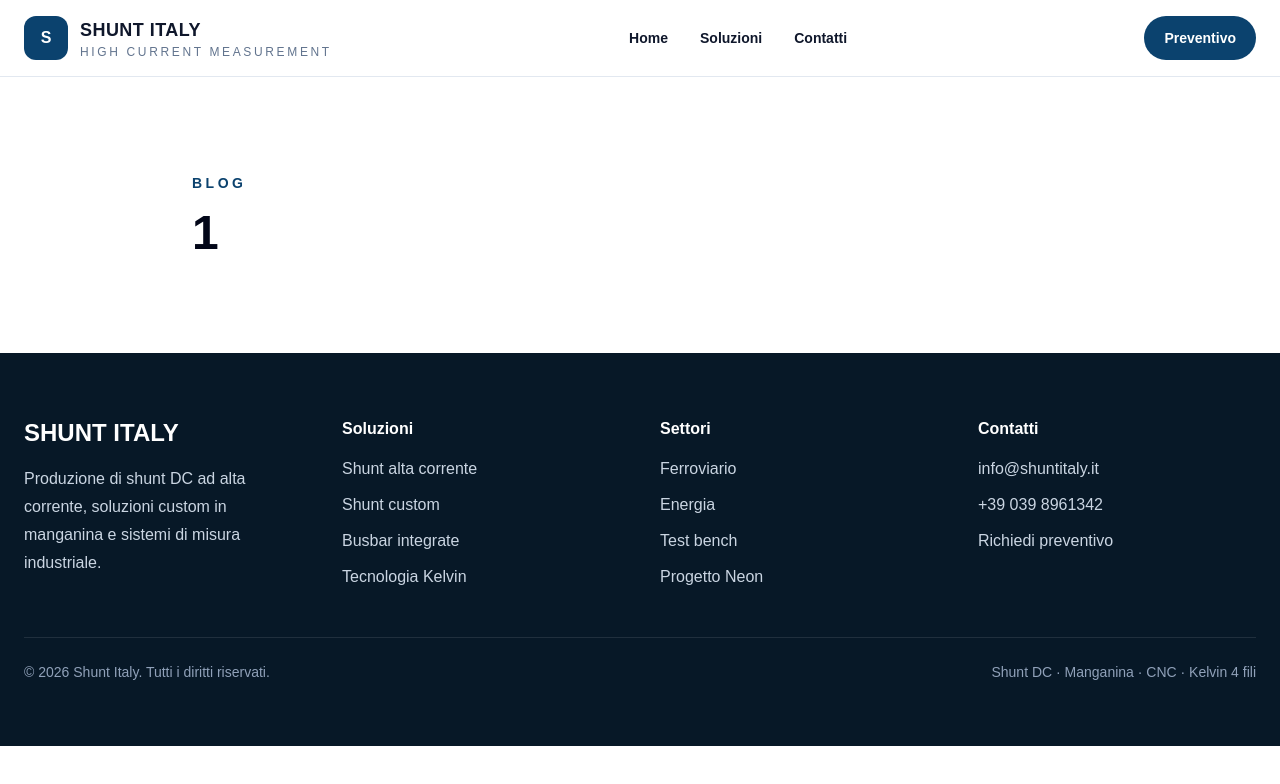
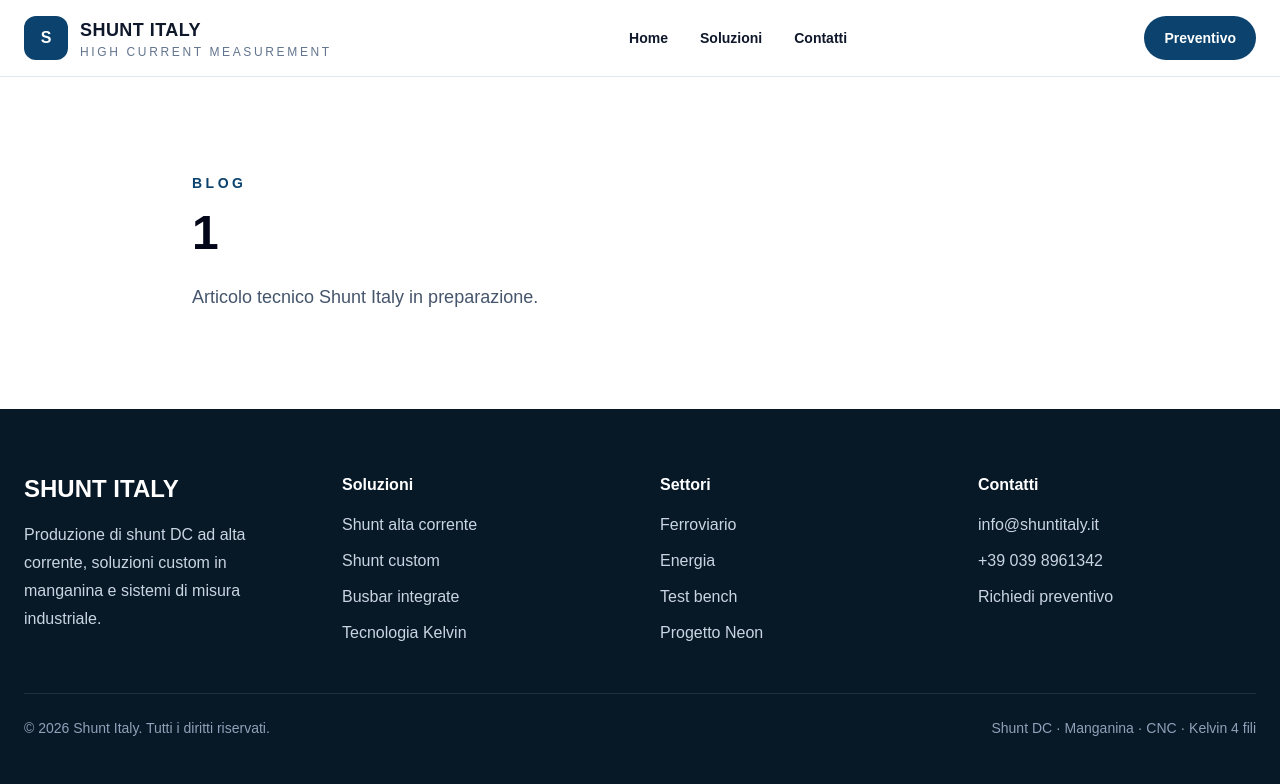
Before and after one commit to SHUNTITALY/shuntitaly-website, a Next.js app: page /blog/1 in a window 1280 px wide. Shown: the top 784 px of the page. Built offline with nearby package versions, Linux system fonts and the light colour scheme.

Commit message:
fix blog slug page for next 16

```diff
--- a/src/app/blog/[slug]/page.tsx
+++ b/src/app/blog/[slug]/page.tsx
@@ -1,9 +1,11 @@
 type PageProps = {
-  params: { slug: string }
-}
+  params: Promise<{
+    slug: string;
+  }>;
+};
 
-export default function BlogPostPage({ params }: PageProps) {
-  const { slug } = params
+export default async function BlogPostPage({ params }: PageProps) {
+  const { slug } = await params;
 
   return (
     <main className="bg-white px-6 py-24">
@@ -15,7 +17,11 @@
         <h1 className="text-5xl font-black capitalize text-slate-950">
           {slug.replaceAll("-", " ")}
         </h1>
+
+        <p className="mt-6 text-lg leading-8 text-slate-600">
+          Articolo tecnico Shunt Italy in preparazione.
+        </p>
       </div>
     </main>
-  )
+  );
 }
```
